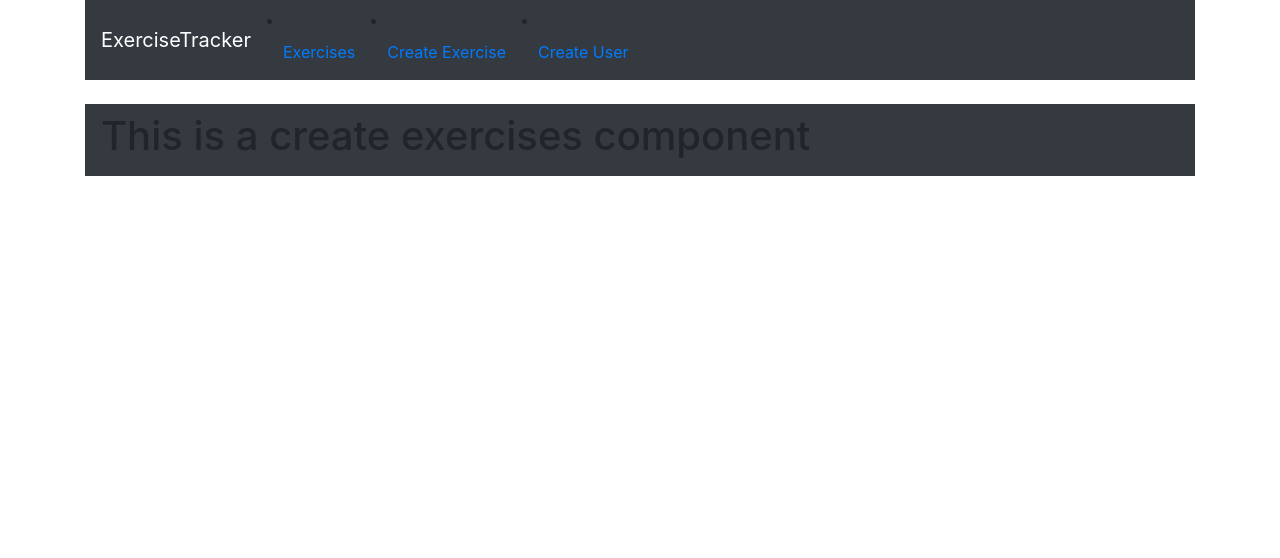
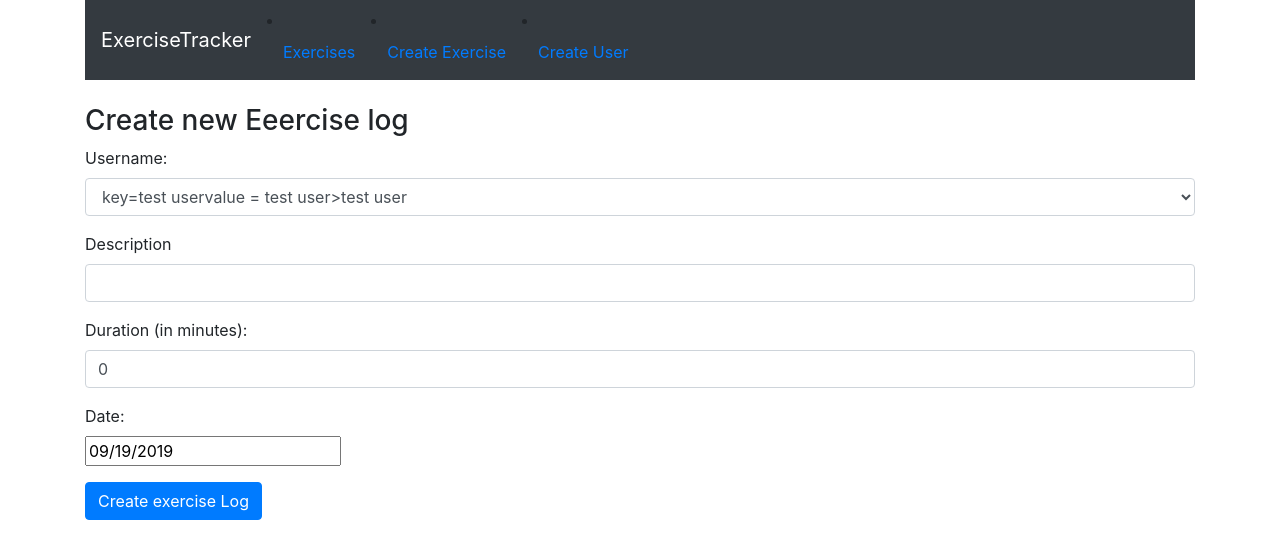
Before and after one commit to tejsubedi/MERN-APP, a React (Create React App) app: page /create in a window 1280 px wide. Shown: the top 558 px of the page. Built offline with nearby package versions, Linux system fonts and the light colour scheme.

Commit message:
creating exercise component

```diff
--- a/package.json
+++ b/package.json
@@ -5,6 +5,7 @@
   "dependencies": {
     "bootstrap": "^4.3.1",
     "react": "^16.9.0",
+    "react-datepicker": "^2.9.6",
     "react-dom": "^16.9.0",
     "react-router-dom": "^5.0.1",
     "react-scripts": "3.1.1"
--- a/src/components/CreateExercise.js
+++ b/src/components/CreateExercise.js
@@ -1,5 +1,7 @@
 import React, { Component } from 'react';
-import { Link } from 'react-router-dom';
+import  DatePicker from 'react-datepicker';
+import "react-datepicker/dist/react-datepicker.css";
+
 
 export default class CreateExercise extends Component {
     constructor(props) {
@@ -11,6 +13,19 @@
             date: new Date(),
             users: []
         }
+
+        this.onChangeUsername = this.onChangeUsername.bind(this);
+        this.onChangeDescription = this.onChangeDescription.bind(this);
+        this.onChangeDuration = this.onChangeDuration.bind(this);
+        this.onChangeDate = this.onChangeDate.bind(this);
+        this.onSubmit = this.onSubmit.bind(this);
+    }
+
+    componentDidMount() {
+        this.setState({
+            users: ['test user'],
+            username: 'test user'
+        })
     }
 
     onChangeUsername(e) {
@@ -45,12 +60,55 @@
         }
 
         console.log(exercise);
-    }
+
+        window.location = '/';
+    };
+
+
     render() {
         return (
-        <nav className="navbar navbar-dark bg-dark navbar-expand">
-            <h1>This is a create exercises component</h1>
-        </nav>
+            <div>
+                <h3>Create new Eeercise log</h3>
+                <form onSubmit={this.onSubmit}>
+                    <div className="form-group">
+                        <label>Username: </label>
+                        <select ref="userInput" required className="form-control" value={this.state.username} onChange={this.onChangeUsername}>
+                            {
+                                this.state.users.map((user) => {
+                                    return(
+                                     <option>
+                                        key={user}
+                                        value = {user}>{user}
+                                    </option>
+                                    )
+                                })
+                            }
+                        </select>
+                    </div>
+                    <div className="form-group">
+                        <label>Description</label>
+                        <input type="text" required className="form-control" value={this.state.description} onChange={this.onChangeDescription}/>
+                    </div>
+
+                    <div className="form-group">
+                        <label>Duration (in minutes): </label>
+                        <input type="text" className="form-control" value={this.state.duration} onChange={this.onChangeDuration} />
+                    </div>
+                    <div className="form-group">
+                        <label>Date: </label>
+                        <div>
+                            <DatePicker
+                                selected = {this.state.date}
+                                onChange = {this.onChangeDate}
+                            />
+                        </div>
+                    </div>
+
+                    <div className="form-group">
+                        <input type="submit" value="Create exercise Log" className="btn btn-primary" />
+                    </div>
+                </form>
+            </div>
         );
     }
 }
```
Also changed, not shown: 1 other file (tests, documents, lock files or other folders).
